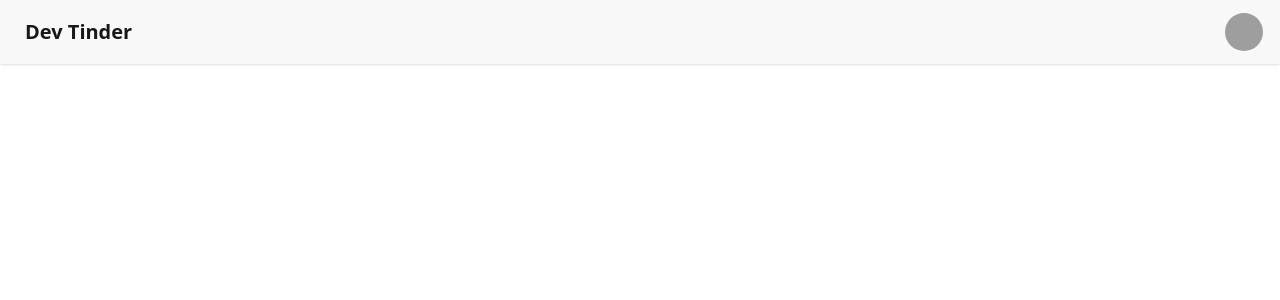
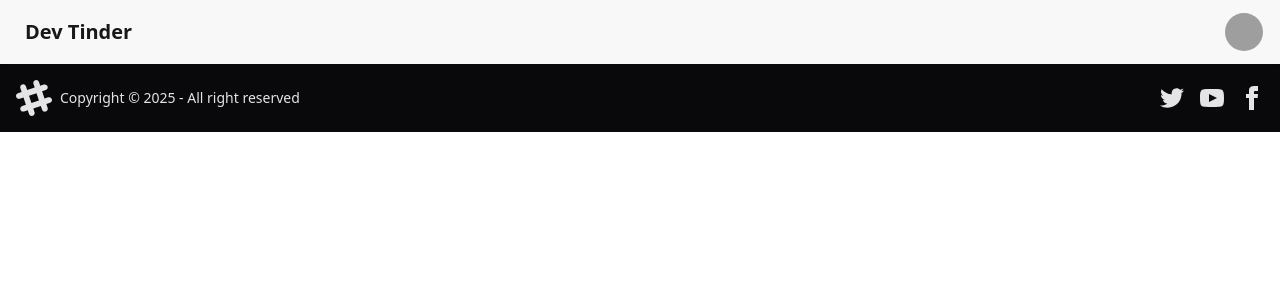
Before and after one commit to durgeshhhhhhh/codershub-frontend, a React (Vite) app: page / in a window 1280 px wide. Shown: the top 300 px of the page. Built offline with nearby package versions, Linux system fonts and the light colour scheme; grey boxes are pictures that could not be loaded.

Commit message:
Added a footer ot the app

```diff
--- a/package.json
+++ b/package.json
@@ -14,6 +14,7 @@
     "react": "^19.2.0",
     "react-dom": "^19.1.1",
     "react-router": "^7.9.4",
+    "react-router-dom": "^7.9.4",
     "tailwindcss": "^4.1.15"
   },
   "devDependencies": {
--- a/src/App.jsx
+++ b/src/App.jsx
@@ -1,4 +1,4 @@
-import { BrowserRouter, Route, Routes } from "react-router";
+import { BrowserRouter, Route, Routes } from "react-router-dom";
 import Login from "./component/Login";
 import Profile from "./component/Profile";
 import Body from "./component/Body";
--- a/src/component/Body.jsx
+++ b/src/component/Body.jsx
@@ -1,11 +1,13 @@
-import { Outlet } from "react-router";
+import { Outlet } from "react-router-dom";
 import NavBar from "./NavBar";
+import Footer from "./Footer";
 
 const Body = () => {
   return (
     <div>
       <NavBar />
       <Outlet />
+      <Footer />
     </div>
   );
 };
--- /dev/null
+++ b/src/component/Footer.jsx
@@ -0,0 +1,57 @@
+const Footer = () => {
+  return (
+    <footer className="footer sm:footer-horizontal bg-neutral text-neutral-content items-center p-4">
+      <aside className="grid-flow-col items-center">
+        <svg
+          width="36"
+          height="36"
+          viewBox="0 0 24 24"
+          xmlns="http://www.w3.org/2000/svg"
+          fillRule="evenodd"
+          clipRule="evenodd"
+          className="fill-current"
+        >
+          <path d="M22.672 15.226l-2.432.811.841 2.515c.33 1.019-.209 2.127-1.23 2.456-1.15.325-2.148-.321-2.463-1.226l-.84-2.518-5.013 1.677.84 2.517c.391 1.203-.434 2.542-1.831 2.542-.88 0-1.601-.564-1.86-1.314l-.842-2.516-2.431.809c-1.135.328-2.145-.317-2.463-1.229-.329-1.018.211-2.127 1.231-2.456l2.432-.809-1.621-4.823-2.432.808c-1.355.384-2.558-.59-2.558-1.839 0-.817.509-1.582 1.327-1.846l2.433-.809-.842-2.515c-.33-1.02.211-2.129 1.232-2.458 1.02-.329 2.13.209 2.461 1.229l.842 2.515 5.011-1.677-.839-2.517c-.403-1.238.484-2.553 1.843-2.553.819 0 1.585.509 1.85 1.326l.841 2.517 2.431-.81c1.02-.33 2.131.211 2.461 1.229.332 1.018-.21 2.126-1.23 2.456l-2.433.809 1.622 4.823 2.433-.809c1.242-.401 2.557.484 2.557 1.838 0 .819-.51 1.583-1.328 1.847m-8.992-6.428l-5.01 1.675 1.619 4.828 5.011-1.674-1.62-4.829z"></path>
+        </svg>
+        <p>Copyright © {new Date().getFullYear()} - All right reserved</p>
+      </aside>
+      <nav className="grid-flow-col gap-4 md:place-self-center md:justify-self-end">
+        <a>
+          <svg
+            xmlns="http://www.w3.org/2000/svg"
+            width="24"
+            height="24"
+            viewBox="0 0 24 24"
+            className="fill-current"
+          >
+            <path d="M24 4.557c-.883.392-1.832.656-2.828.775 1.017-.609 1.798-1.574 2.165-2.724-.951.564-2.005.974-3.127 1.195-.897-.957-2.178-1.555-3.594-1.555-3.179 0-5.515 2.966-4.797 6.045-4.091-.205-7.719-2.165-10.148-5.144-1.29 2.213-.669 5.108 1.523 6.574-.806-.026-1.566-.247-2.229-.616-.054 2.281 1.581 4.415 3.949 4.89-.693.188-1.452.232-2.224.084.626 1.956 2.444 3.379 4.6 3.419-2.07 1.623-4.678 2.348-7.29 2.04 2.179 1.397 4.768 2.212 7.548 2.212 9.142 0 14.307-7.721 13.995-14.646.962-.695 1.797-1.562 2.457-2.549z"></path>
+          </svg>
+        </a>
+        <a>
+          <svg
+            xmlns="http://www.w3.org/2000/svg"
+            width="24"
+            height="24"
+            viewBox="0 0 24 24"
+            className="fill-current"
+          >
+            <path d="M19.615 3.184c-3.604-.246-11.631-.245-15.23 0-3.897.266-4.356 2.62-4.385 8.816.029 6.185.484 8.549 4.385 8.816 3.6.245 11.626.246 15.23 0 3.897-.266 4.356-2.62 4.385-8.816-.029-6.185-.484-8.549-4.385-8.816zm-10.615 12.816v-8l8 3.993-8 4.007z"></path>
+          </svg>
+        </a>
+        <a>
+          <svg
+            xmlns="http://www.w3.org/2000/svg"
+            width="24"
+            height="24"
+            viewBox="0 0 24 24"
+            className="fill-current"
+          >
+            <path d="M9 8h-3v4h3v12h5v-12h3.642l.358-4h-4v-1.667c0-.955.192-1.333 1.115-1.333h2.885v-5h-3.808c-3.596 0-5.192 1.583-5.192 4.615v3.385z"></path>
+          </svg>
+        </a>
+      </nav>
+    </footer>
+  );
+};
+
+export default Footer;
```
Also changed, not shown: 1 other file (tests, documents, lock files or other folders).
